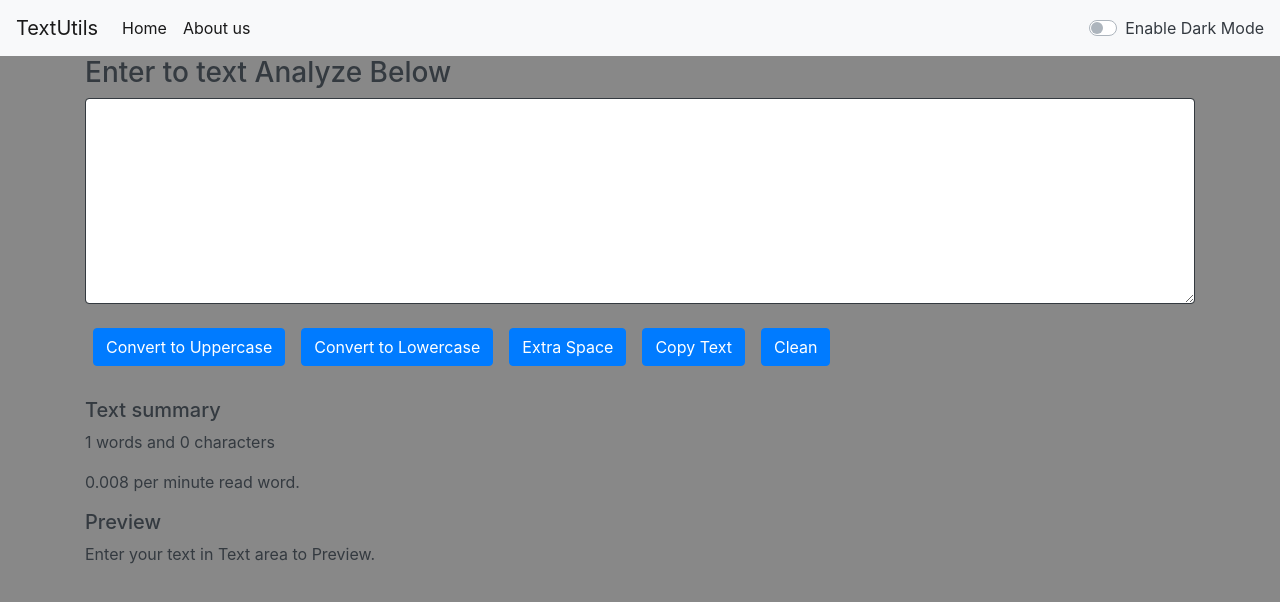
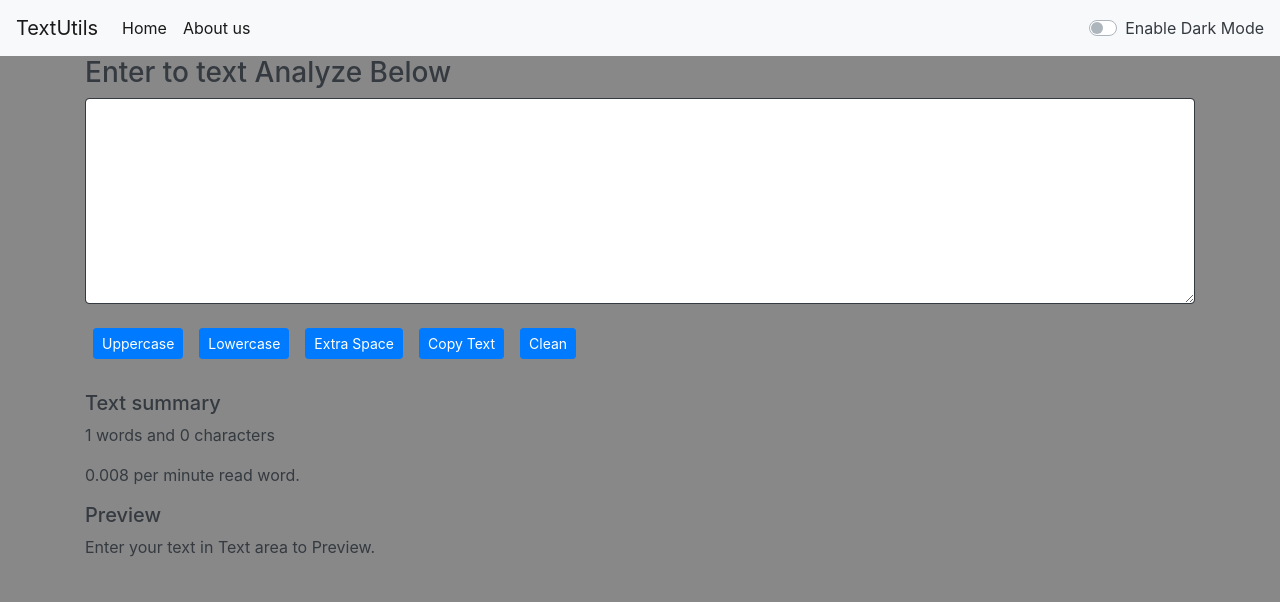
Before and after one commit to Github-9110/TextUtiles_ReactjsOnly, a React (Vite) app: page / in a window 1280 px wide. Shown: the top 602 px of the page. Built offline with nearby package versions, Linux system fonts and the light colour scheme.

Commit message:
alert message with paramerize function

```diff
--- a/src/App.jsx
+++ b/src/App.jsx
@@ -1,23 +1,40 @@
 import './App.css'
+import React, {useState} from 'react';
 import Navbar from './components/Navbar'
 import Textform from './components/Textform';
-import React, {useState} from 'react';
+import Alert from './components/Alert';
 
 function App() {
   const [mode, setMode] = useState('light');
+
   const switchButton =()=>{
         if(mode==='light'){
            setMode('dark');
           document.body.style.backgroundColor='rgb(34 90 140)';
+          displayAlert("Dark Mode Enable","success");
         }else{
           setMode('light');
           document.body.style.backgroundColor='Grey';
+          displayAlert("Dark Mode Disabled","success");
         }
+     }
+
+     const [alert, setAlert] = useState('');
+
+     let displayAlert = (message, type)=>{
+             setAlert({
+              mgs: message,
+              type : type
+             });
+             setTimeout(()=>{
+              setAlert(null)
+             },3000);
      }
   return (
      <>
       <Navbar title="TextUtils" homeTitle="Home" aboutTitle="About us" devBy="(DevShubh..)" mode={mode} ControlMode={switchButton}/>
-      <Textform heading="Enter to text Analyze Below" mode={mode}/>
+      <Alert alert ={alert}  />
+      <Textform heading="Enter to text Analyze Below" displayAlert={displayAlert} mode={mode}/>
     </>
   )
 }
--- /dev/null
+++ b/src/components/Alert.jsx
@@ -0,0 +1,9 @@
+import React from 'react'
+
+export default function Alert(props) {
+  return (
+        props.alert &&<div className={`alert alert-${props.alert.type} alert-dismissible fade show`} role="alert">
+        <strong>{props.alert.type}</strong> {props.alert.mgs}
+        </div>
+  )
+}
--- a/src/components/Textform.jsx
+++ b/src/components/Textform.jsx
@@ -9,6 +9,9 @@ export default function Textform(props) {
         // console.log("UpperCase");
         let newText = text.toUpperCase();
         setText(newText)
+        if(newText!==null && newText!=='' ){
+        props.displayAlert("Upper Case Applied Successfuly","success");
+        }
     }
 
     const handleOnchange = (event)=>{
@@ -20,11 +23,19 @@ export default function Textform(props) {
         // console.log("handleTolowerCase");
         let lowerText = text.toLowerCase();
         setText(lowerText);
+        if(lowerText!==null && lowerText!=='' ){
+            props.displayAlert("Lower Case Applied Successfully","success");
+        }
+
+
     }
 
     const handleCopyText = ()=>{
         let textBox = document.getElementById("MyTextForm");
         navigator.clipboard.writeText(textBox.value);
+        if(textBox.value !==null && textBox.value !==''){
+            props.displayAlert("Your Text is copied Successfully.","success");
+        }
     }
     const handleExtraSpace = ()=>{
         let extraspace = text.trim()
@@ -32,10 +43,15 @@ export default function Textform(props) {
         .replace(/[_-](.)/g, (_, char) => char.toUpperCase())
         .replace(/^([A-Z])/, match => match.toLowerCase());
         setText(extraspace);
+        if(extraspace!==null && extraspace!=='' ){
+        props.displayAlert("Extra Space Removed Successfully.","success");
+        }
     }
 
     const handleClearText = ()=>{
         setText("");
+
+        props.displayAlert("Text Content removed.","success");
     }
 
 
@@ -47,11 +63,11 @@ export default function Textform(props) {
 
         <textarea className="form-control border-dark" value={text}  onChange={handleOnchange} id="MyTextForm" rows="8"></textarea>
     </div>
-    <button className="btn btn-primary m-2" onClick={handleUperCase}  >Convert to Uppercase</button>
-    <button className="btn btn-primary m-2" onClick={handleLowerCase} >Convert to Lowercase</button>
-    <button className="btn btn-primary m-2" onClick={handleExtraSpace} >Extra Space</button>
-    <button className="btn btn-primary m-2" onClick={handleCopyText} >Copy Text</button>
-    <button className="btn btn-primary m-2" onClick={handleClearText} >Clean</button>
+    <button className="btn btn-primary btn-sm m-2" onClick={handleUperCase}  >Uppercase</button>
+    <button className="btn btn-primary btn-sm m-2" onClick={handleLowerCase} >Lowercase</button>
+    <button className="btn btn-primary btn-sm m-2" onClick={handleExtraSpace} >Extra Space</button>
+    <button className="btn btn-primary btn-sm m-2" onClick={handleCopyText} >Copy Text</button>
+    <button className="btn btn-primary btn-sm m-2" onClick={handleClearText} >Clean</button>
 
 
     <div className={`my-4 text-${props.mode==='dark'?'light':'dark'}`}>
```
